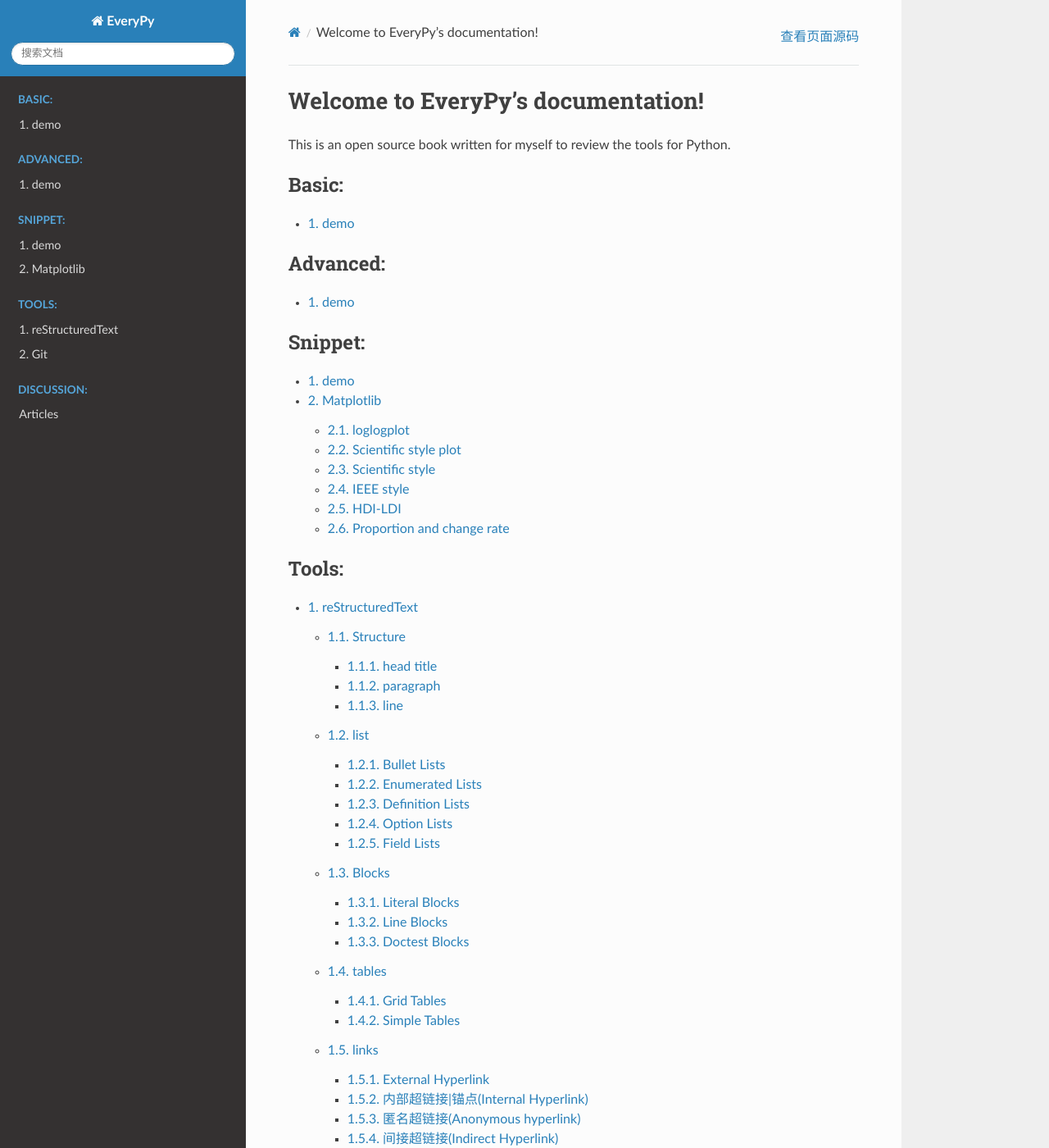
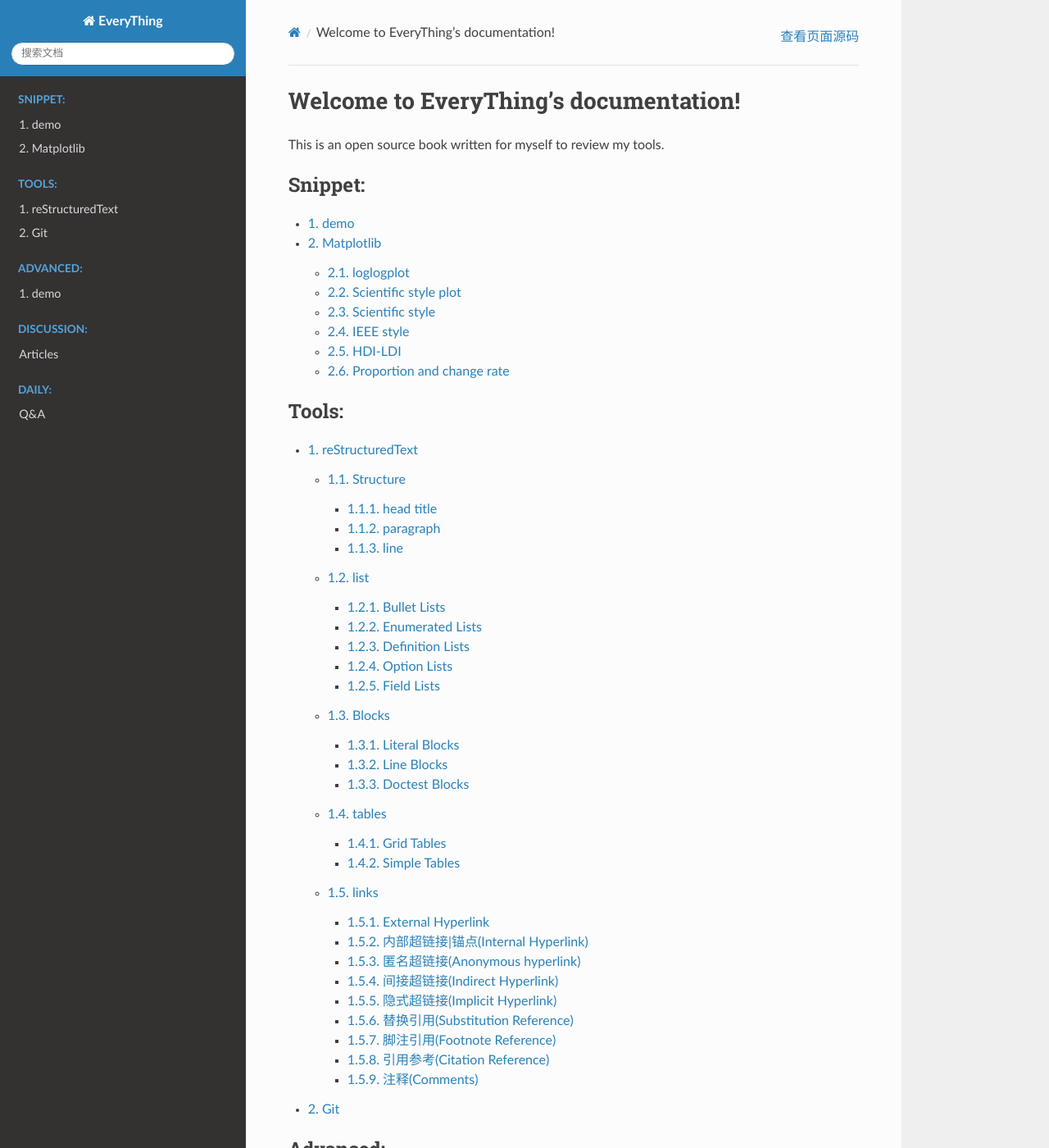
Before and after one commit to AdamZh0u/EveryZ, a Sphinx documentation site: the page built from source/index.rst, in a window 1280 px wide and 1400 px high. Shown: the whole window at 82% size. Built offline with Sphinx 7.4.7 and the Read the Docs theme 2.0.0, drawn with Linux system fonts in a browser that asks for light colours; pages that are not in the unit, such as notebooks, are missing from menus; some of the changed text lies outside the part shown.

Commit message:
EveryThing

```diff
--- a/source/Basic/py.rst
+++ /dev/null
@@ -1,2 +0,0 @@
-demo
-=====
--- a/source/conf.py
+++ b/source/conf.py
@@ -17,12 +17,12 @@ import sphinx_rtd_theme
 import recommonmark
 # -- Project information -----------------------------------------------------
 
-project = 'EveryPy'
+project = 'EveryThing'
 copyright = '2019, AdamZhou'
 author = 'AdamZhou'
 
 # The full version, including alpha/beta/rc tags
-release = '1.0.0'
+release = '2.0.0'
 
 
 # -- General configuration ---------------------------------------------------
--- a/source/index.rst
+++ b/source/index.rst
@@ -3,23 +3,9 @@
     You can adapt this file completely to your liking, but it should at least
     contain the root `toctree` directive.
 
-Welcome to EveryPy's documentation!
+Welcome to EveryThing's documentation!
 ==================================================================
-This is an open source book written for myself to review the tools for Python.
-
-.. toctree::
-    :maxdepth: 2
-    :caption: Basic:
-    :numbered:
-
-    Basic/py
-
-.. toctree::
-    :maxdepth: 2
-    :caption: Advanced:
-    :numbered:
-
-    Advanced/py
+This is an open source book written for myself to review my tools.
 
 .. toctree::
     :maxdepth: 2
@@ -38,11 +24,25 @@ This is an open source book written for myself to review the tools for Python.
     Tools/Git
 
 .. toctree::
+    :maxdepth: 2
+    :caption: Advanced:
+    :numbered:
+
+    Advanced/py
+
+
+.. toctree::
     :maxdepth: 3
     :caption: Discussion:
 
     Discussion/bian
     Discussion/article
+
+.. toctree::
+    :maxdepth: 3
+    :caption: Daily:
+
+    Daily/Daily
 
 
 
```
Also changed, not shown: source/Daily/Daily.rst (added, +41 -0 lines), source/Daily/Daily_Hide.rst (renamed from source/Discussion/Daily.rst).
